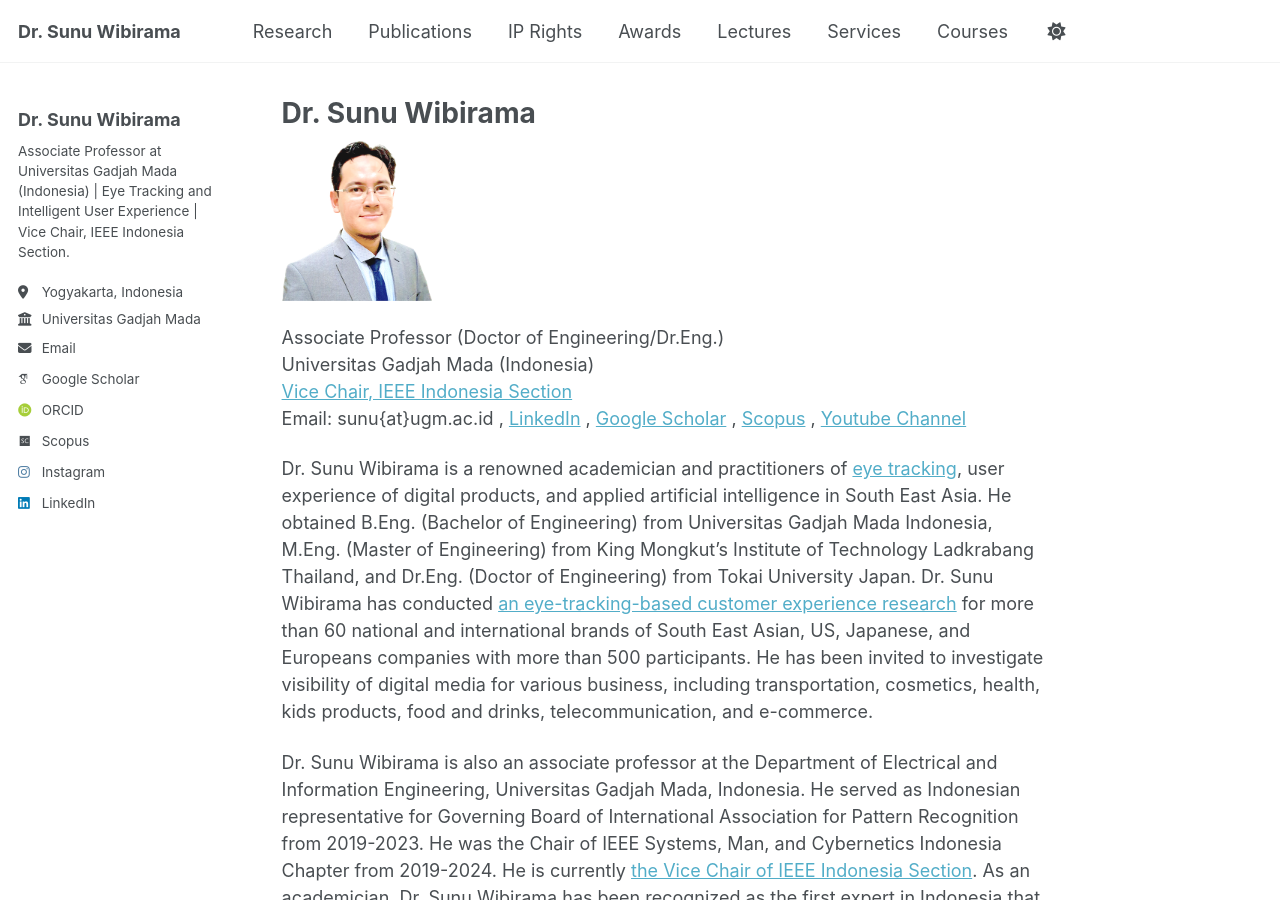
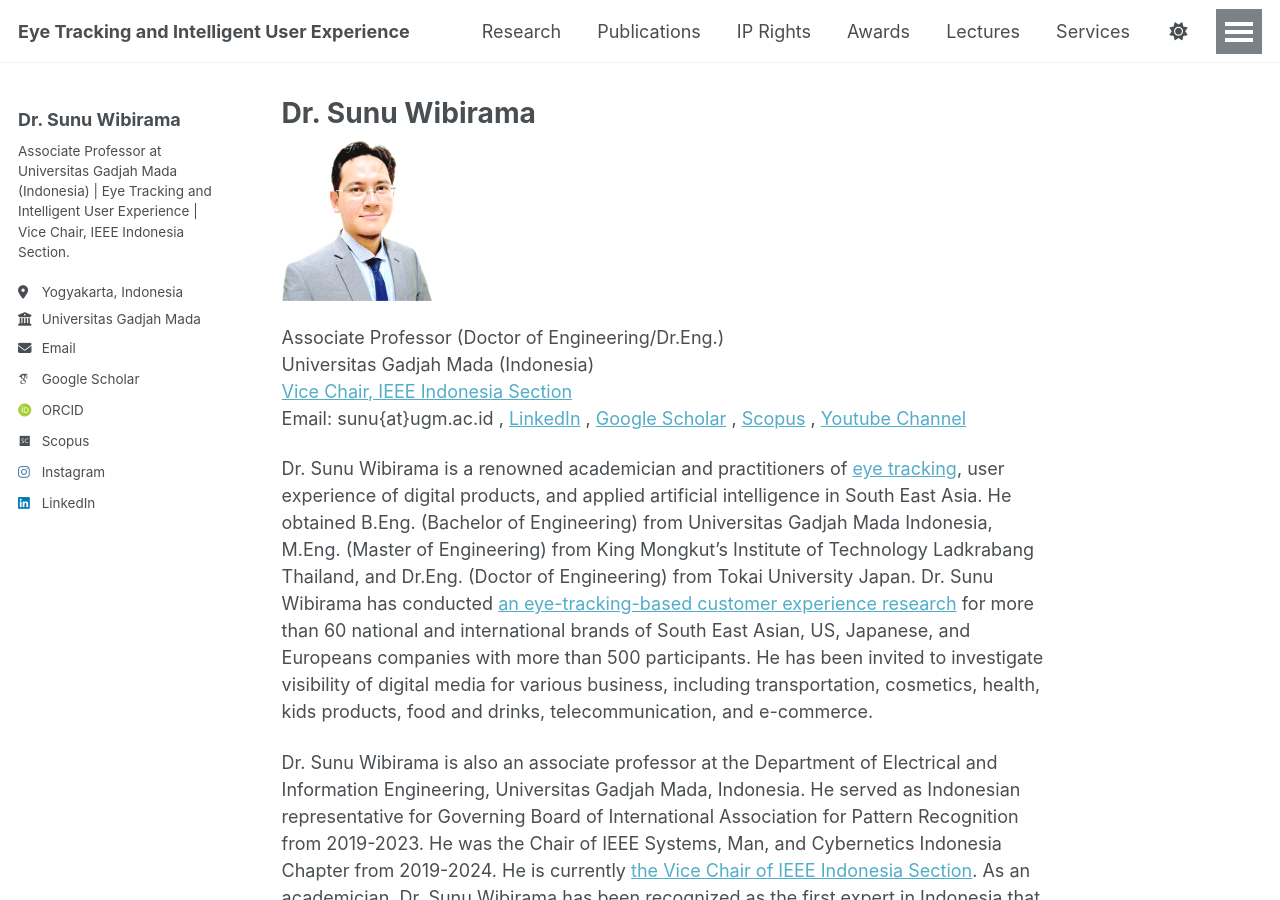
Before and after one commit to wibirama/wibirama.github.io, a Jekyll site: the page built from _pages/about.md, in a window 1280 px wide and 900 px high. Built offline with Jekyll 4.4.1, drawn with Linux system fonts in a browser that asks for light colours; some web fonts are replaced; a script that is not in the unit is left out.

Commit message:
Update _config.yml

```diff
--- a/_config.yml
+++ b/_config.yml
@@ -9,7 +9,7 @@
 # Basic Site Settings
 locale                   : "en-US"
 site_theme               : "default"
-title                    : "Dr. Sunu Wibirama"
+title                    : "Eye Tracking and Intelligent User Experience"
 title_separator          : "-"
 name                     : &name "Dr. Sunu Wibirama"
 description              : &description "Eye Tracking and Intelligent User Experience"
```
